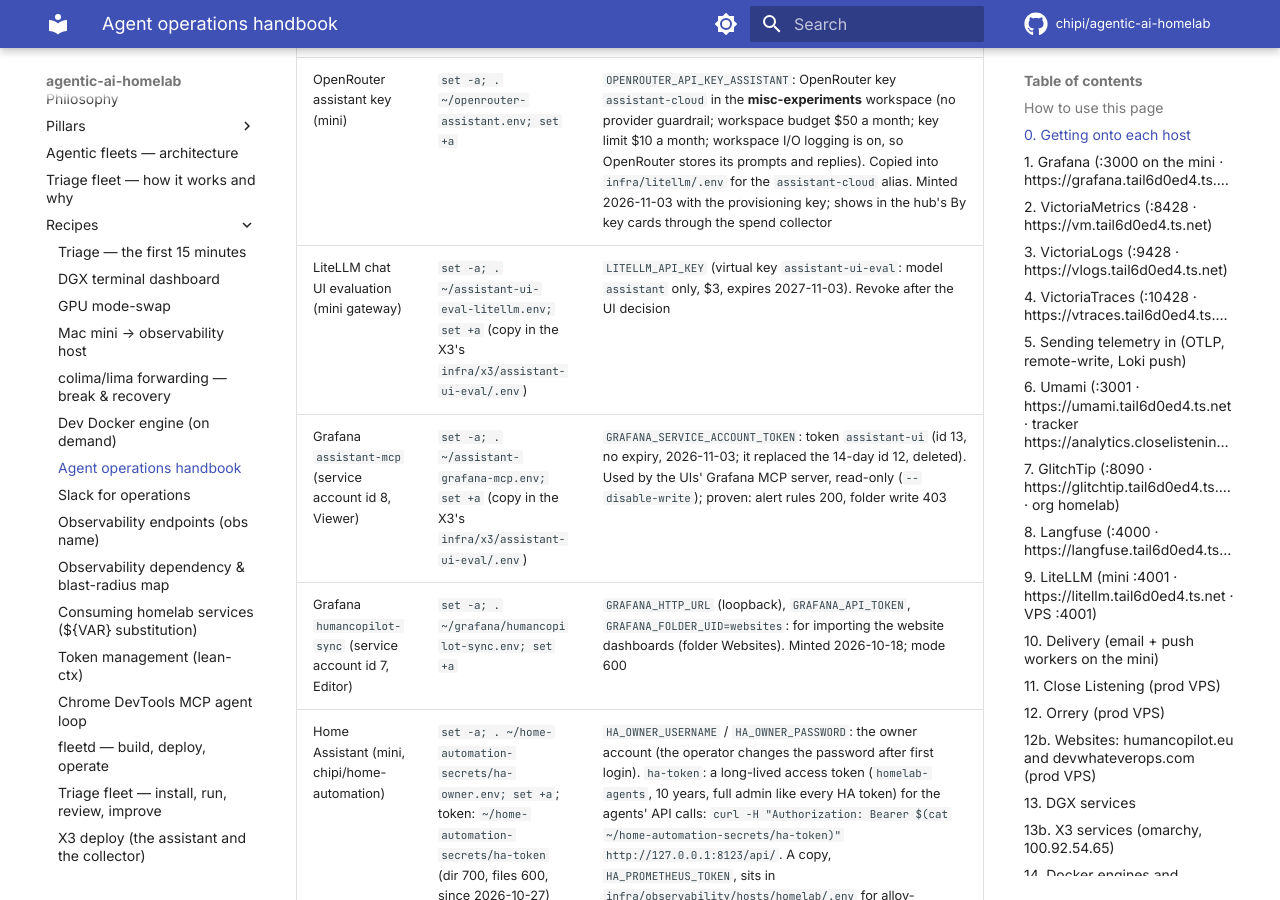
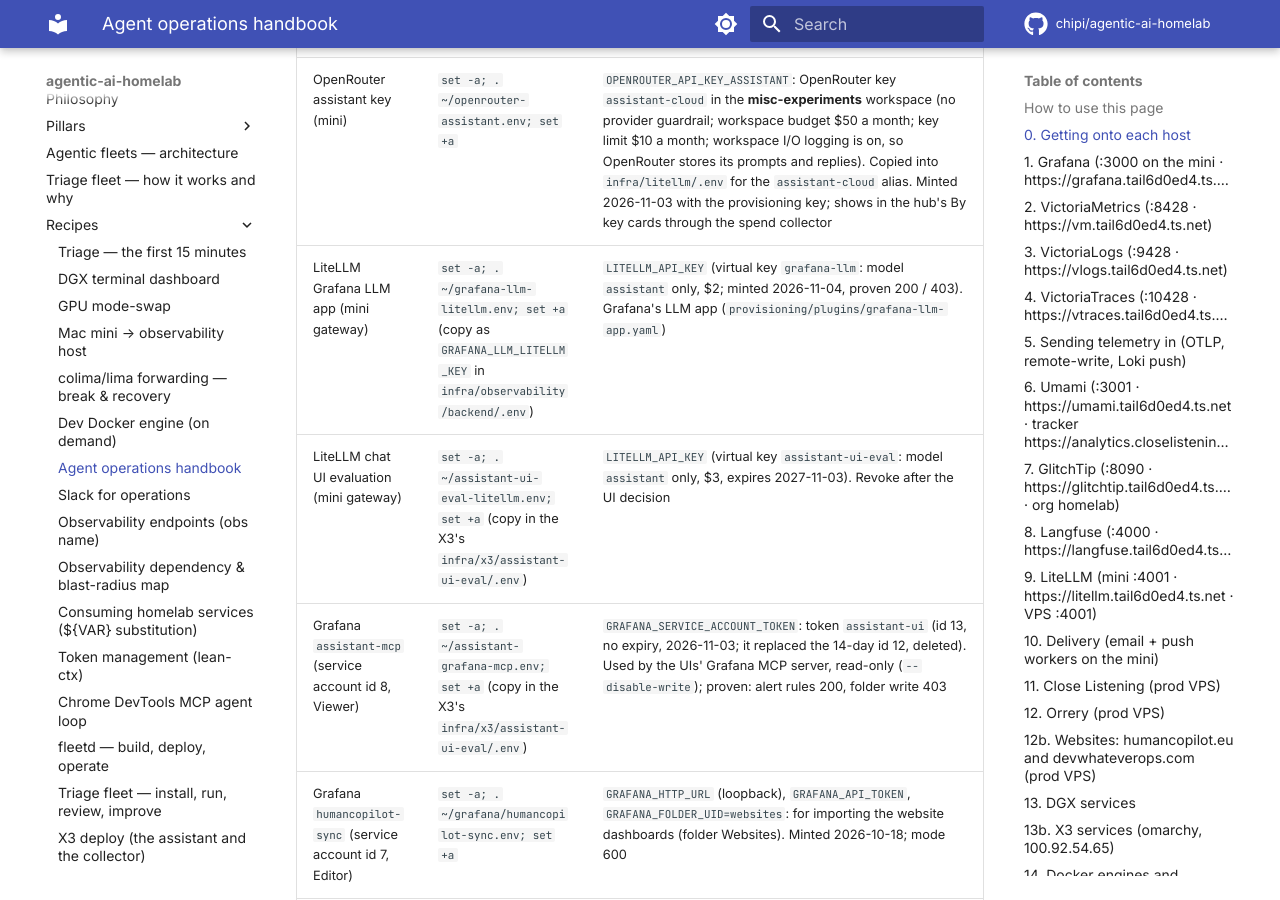
Before and after one commit to chipi/agentic-ai-homelab, an MkDocs documentation site: the page built from docs/recipes/agent-access.md, in a window 1280 px wide and 900 px high, scrolled down 3038 px. Built offline with MkDocs 1.6.1 and Material for MkDocs 9.7.7, drawn with Linux system fonts in a browser that asks for light colours; comment, search, counter and statistics services are not loaded.

Commit message:
feat(grafana): the LLM app on our model (RFC-0008 step 2, phase 8)
grafana-llm-app 1.0.8 (the last version for Grafana < 13; 1.1+ needs 13), provisioned with provider
`custom` -> http://litellm:4000 (Grafana joins litellm_default, so no host port-forward), base and large
both mapped to `assistant` (the X3, failing over to OpenRouter), vector search and the plugin's MCP off.
Its key is the capped LiteLLM `grafana-llm` (model assistant only, $2; minted 2026-11-04, proven 200 for
assistant and 403 for a model outside the key), read from the gitignored .env as GRAFANA_LLM_LITELLM_KEY.
On 11.6 it drives the auto-generated panel/dashboard titles and descriptions and the change summary on save.

Co-Authored-By: Claude Opus 5.5 <noreply@anthropic.com>
Claude-Session: https://claude.ai/code/session_01DJqN6uERmW8gsoZAtCcsfS

```diff
--- a/docs/recipes/agent-access.md
+++ b/docs/recipes/agent-access.md
@@ -61,6 +61,7 @@ Do not create logins, publish ports or change groups to "get access".
 | LiteLLM podcast dev (mini gateway) | `set -a; . ~/podcast-litellm-dev.env; set +a` | `LITELLM_API_KEY` (virtual key `proj-podcast-dev`: the DGX model plus `podcast-qwen`, `podcast-qwen38-max`, `podcast-pro` (OpenRouter, billed to the podcast OpenRouter key), $25 cap since 2026-10-22, traces to Langfuse `podcast-dev`) + `LITELLM_API_BASE=http://homelab:4001/v1`. The one key here **meant to be copied**: into a podcast_scraper checkout's gitignored `.env` for local dev runs (`dev_dgx_full`). Re-minted 2026-10-17; the 2026-10-13 one was never stored anywhere. A copy for the mini's `claude` account (other agents' sessions) is at `/Users/claude/podcast-litellm-dev.env`, owner `claude`, mode 600 |
 | LiteLLM hub briefing (mini gateway) | `set -a; . ~/hub-briefing-litellm.env; set +a` | `LITELLM_API_KEY` (virtual key `hub-briefing`: model `assistant-cloud` = `openrouter/qwen/qwen3-30b-a3b-instruct-2507`, $2 cap) + `LITELLM_API_BASE=http://homelab:4001/v1`. Used by `infra/homelab-home/briefing-job.js` for the briefing's two-sentence opening. Minted 2026-11-03 |
 | OpenRouter assistant key (mini) | `set -a; . ~/openrouter-assistant.env; set +a` | `OPENROUTER_API_KEY_ASSISTANT`: OpenRouter key `assistant-cloud` in the **misc-experiments** workspace (no provider guardrail; workspace budget $50 a month; key limit $10 a month; workspace I/O logging is on, so OpenRouter stores its prompts and replies). Copied into `infra/litellm/.env` for the `assistant-cloud` alias. Minted 2026-11-03 with the provisioning key; shows in the hub's By key cards through the spend collector |
+| LiteLLM Grafana LLM app (mini gateway) | `set -a; . ~/grafana-llm-litellm.env; set +a` (copy as `GRAFANA_LLM_LITELLM_KEY` in `infra/observability/backend/.env`) | `LITELLM_API_KEY` (virtual key `grafana-llm`: model `assistant` only, $2; minted 2026-11-04, proven 200 / 403). Grafana's LLM app (`provisioning/plugins/grafana-llm-app.yaml`) |
 | LiteLLM chat UI evaluation (mini gateway) | `set -a; . ~/assistant-ui-eval-litellm.env; set +a` (copy in the X3's `infra/x3/assistant-ui-eval/.env`) | `LITELLM_API_KEY` (virtual key `assistant-ui-eval`: model `assistant` only, $3, expires 2027-11-03). Revoke after the UI decision |
 | Grafana `assistant-mcp` (service account id 8, Viewer) | `set -a; . ~/assistant-grafana-mcp.env; set +a` (copy in the X3's `infra/x3/assistant-ui-eval/.env`) | `GRAFANA_SERVICE_ACCOUNT_TOKEN`: token `assistant-ui` (id 13, no expiry, 2026-11-03; it replaced the 14-day id 12, deleted). Used by the UIs' Grafana MCP server, read-only (`--disable-write`); proven: alert rules 200, folder write 403 |
 | Grafana `humancopilot-sync` (service account id 7, Editor) | `set -a; . ~/grafana/humancopilot-sync.env; set +a` | `GRAFANA_HTTP_URL` (loopback), `GRAFANA_API_TOKEN`, `GRAFANA_FOLDER_UID=websites`: for importing the website dashboards (folder Websites). Minted 2026-10-18; mode 600 |
```
Also changed, not shown: infra/litellm/README.md (+1 -0 lines), 2 other files.
